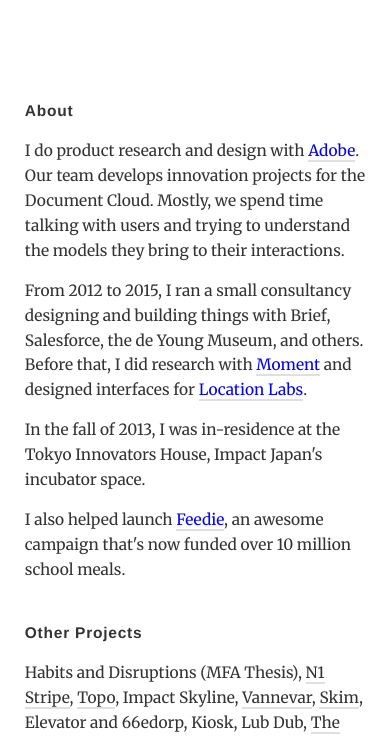
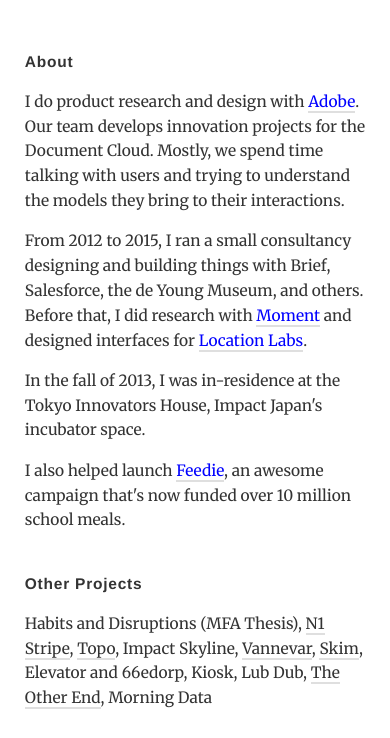
Before and after one commit to coreymlee/coreymlee.github.io, a Jekyll site: the page built from index.html, in a window 390 px wide. Shown: the top 738 px of the page. Built offline with Jekyll 4.4.1, drawn with Linux system fonts in a browser that asks for light colours.

Commit message:
Minor design tweaks

```diff
--- a/css/home.css
+++ b/css/home.css
@@ -133,7 +133,7 @@
     letter-spacing: 0; }
 
   body {
-    margin: 6.4rem 1.6rem 3.2rem; }
+    margin: 3.2rem 1.6rem; }
 
   h3 {
     font-size: 1rem; }
--- a/css/home.scss
+++ b/css/home.scss
@@ -197,7 +197,7 @@
     letter-spacing: 0;
   }
   body {
-    margin: 4*$base-lh $base-lh 2*$base-lh;
+    margin: 2*$base-lh $base-lh;
   }
   h3 {
     font-size: 1rem;
```
Also changed, not shown: 1 other file.
